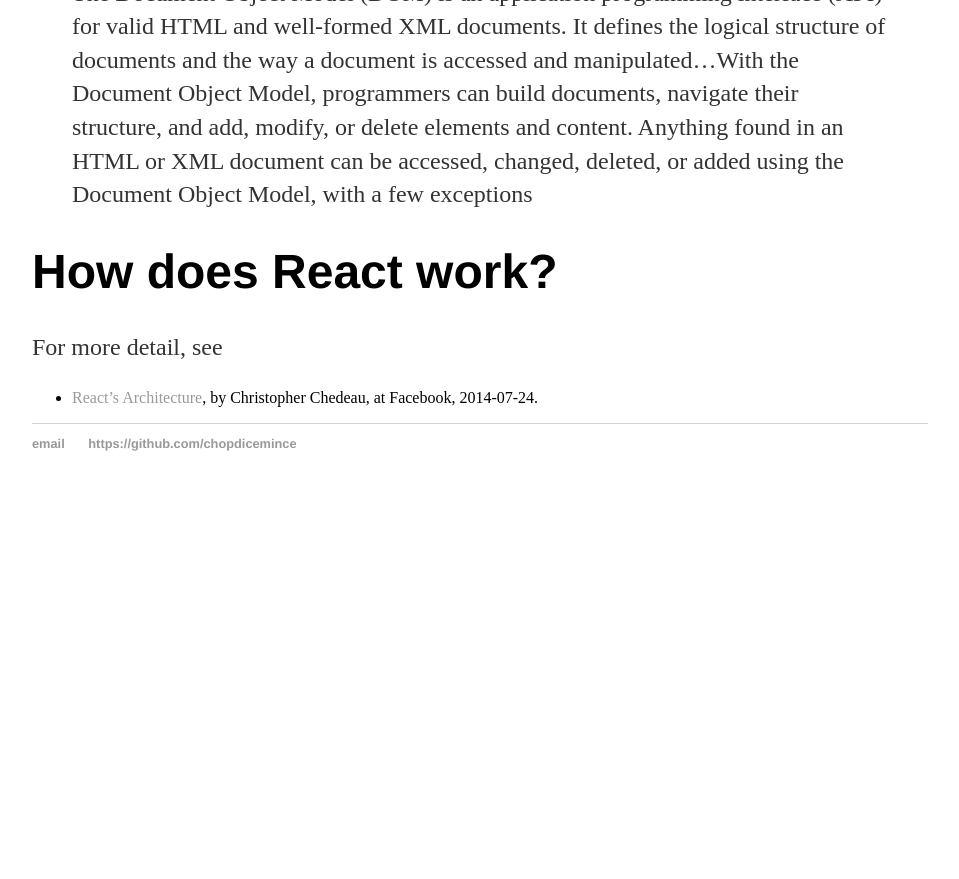
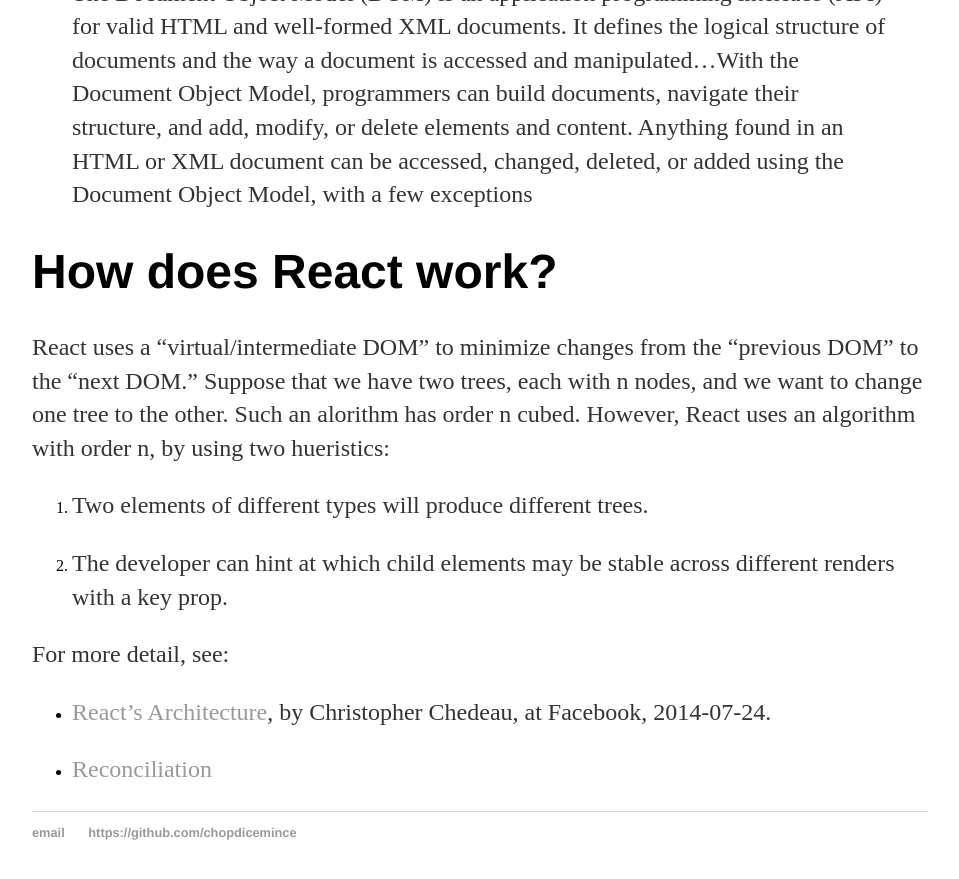
Before and after one commit to chopdicemince/chopdicemince.github.io, a Jekyll site: the page built from _posts/2018-07-17-react-and-facebook.md, in a window 1280 px wide and 900 px high, scrolled down 1217 px. Shown: the top 879 px of the window, without its empty margins (160-1119 px from the left). Built offline with Jekyll 4.4.1, drawn with Linux system fonts in a browser that asks for light colours; before the commit the page ends 1728 px from its top, so only the background shows below that.

Commit message:
Add detail about how React works

```diff
--- a/_posts/2018-07-17-react-and-facebook.md
+++ b/_posts/2018-07-17-react-and-facebook.md
@@ -32,6 +32,14 @@
 
 # How does React work?
 
-For more detail, see
+React uses a "virtual/intermediate DOM" to minimize changes from the "previous DOM" to the "next DOM." Suppose that we have two trees, each with n nodes, and we want to change one tree to the other. Such an alorithm has order n cubed. However, React uses an algorithm with order n, by using two hueristics:
+
+1. Two elements of different types will produce different trees.
+
+2. The developer can hint at which child elements may be stable across different renders with a key prop.
+
+For more detail, see:
 
 * [React's Architecture](https://conferences.oreilly.com/oscon/oscon2014/public/schedule/detail/34568), by Christopher Chedeau, at Facebook, 2014-07-24.
+
+* [Reconciliation](https://reactjs.org/docs/reconciliation.html)
```
